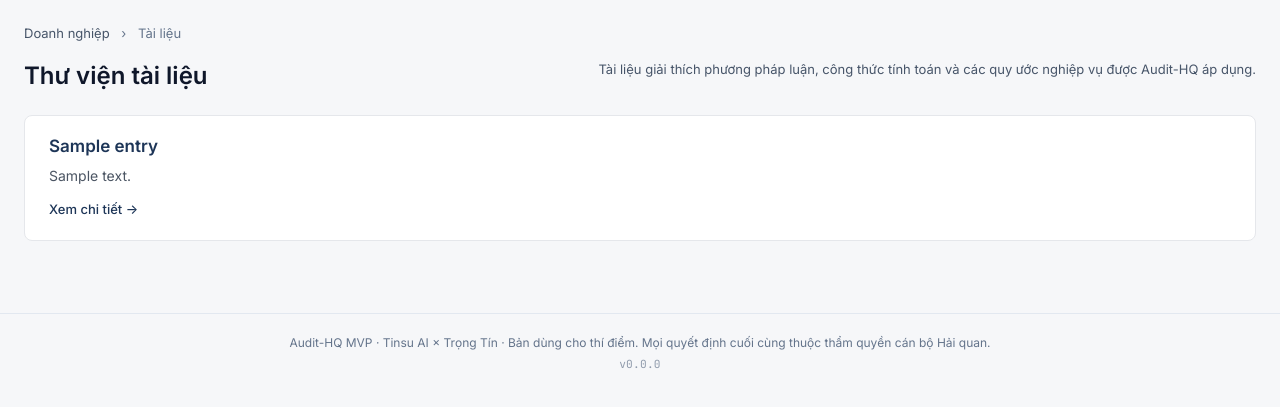
After one commit to TinsuAI/audit-hq-mvp, a FastAPI app: template app/templates/docs_index.html in a window 1280 px wide. The commit adds this page. Shown: the top 407 px of the page. Run offline with FastAPI, Linux system fonts and the light colour scheme; the template is opened without the code that fills it: most values are stand-ins (such as "Sample title", 1, 10 or a date in 2020).

Commit message:
feat(docs): add /tai-lieu index page + navbar link
- Index lists all PUBLIC_DOCS with title + description
- Each doc entry now has 3-field tuple (file, title, description)
- Navbar 📚 Tài liệu link visible to all logged-in users
- Breadcrumb on doc pages links back to index

```diff
--- a/app/static/style.css
+++ b/app/static/style.css
@@ -1227,3 +1227,47 @@ p { margin: 0 0 var(--space-3); }
 .docs-article ul, .docs-article ol { padding-left: 24px; }
 .docs-article li { margin: 4px 0; }
 .docs-article p { margin: 12px 0; }
+
+/* --- Docs index (thư viện tài liệu) --- */
+.docs-list {
+  list-style: none;
+  padding: 0;
+  margin: 24px 0;
+  display: grid;
+  grid-template-columns: repeat(auto-fit, minmax(320px, 1fr));
+  gap: 16px;
+}
+.docs-list-item { margin: 0; }
+.docs-card {
+  display: block;
+  padding: 20px 24px;
+  background: #fff;
+  border: 1px solid #e5e7eb;
+  border-radius: 8px;
+  text-decoration: none;
+  color: inherit;
+  transition: border-color 0.15s, box-shadow 0.15s, transform 0.15s;
+  height: 100%;
+}
+.docs-card:hover {
+  border-color: #1d3557;
+  box-shadow: 0 4px 12px rgba(29, 53, 87, 0.1);
+  transform: translateY(-1px);
+}
+.docs-card-title {
+  margin: 0 0 8px;
+  font-size: 17px;
+  color: #1d3557;
+  font-weight: 600;
+}
+.docs-card-desc {
+  margin: 0 0 12px;
+  color: #4b5563;
+  font-size: 14px;
+  line-height: 1.5;
+}
+.docs-card-link {
+  color: #1d3557;
+  font-weight: 500;
+  font-size: 13px;
+}
--- a/app/templates/base.html
+++ b/app/templates/base.html
@@ -32,6 +32,7 @@
     <a href="/admin/ai" class="header-link">🤖 AI</a>
     <a href="/admin/users" class="header-link">👥 Người dùng</a>
     {% endif %}
+    <a href="/tai-lieu" class="header-link" title="Thư viện tài liệu">📚 Tài liệu</a>
     <a href="/jobs" class="header-link" id="jobs-badge-link" title="Hàng đợi công việc">
       📋 Công việc <span class="jobs-badge" id="jobs-badge" style="display:none"></span>
     </a>
--- /dev/null
+++ b/app/templates/docs_index.html
@@ -0,0 +1,34 @@
+{% extends "base.html" %}
+{% block title %}Thư viện tài liệu — Audit-HQ{% endblock %}
+
+{% block content %}
+<nav class="breadcrumbs">
+  <a href="/companies">Doanh nghiệp</a>
+  <span class="sep">›</span>
+  Tài liệu
+</nav>
+
+<div class="page-header">
+  <h1>Thư viện tài liệu</h1>
+  <p class="page-subtitle">
+    Tài liệu giải thích phương pháp luận, công thức tính toán và các quy ước nghiệp vụ
+    được Audit-HQ áp dụng.
+  </p>
+</div>
+
+{% if entries %}
+<ul class="docs-list">
+  {% for entry in entries %}
+  <li class="docs-list-item">
+    <a href="/tai-lieu/{{ entry.slug }}" class="docs-card">
+      <h2 class="docs-card-title">{{ entry.title }}</h2>
+      <p class="docs-card-desc">{{ entry.description }}</p>
+      <span class="docs-card-link">Xem chi tiết →</span>
+    </a>
+  </li>
+  {% endfor %}
+</ul>
+{% else %}
+<p class="empty-state">Chưa có tài liệu nào.</p>
+{% endif %}
+{% endblock %}
--- a/app/templates/docs_page.html
+++ b/app/templates/docs_page.html
@@ -5,7 +5,7 @@
 <nav class="breadcrumbs">
   <a href="/companies">Doanh nghiệp</a>
   <span class="sep">›</span>
-  Tài liệu
+  <a href="/tai-lieu">Tài liệu</a>
   <span class="sep">›</span>
   {{ title }}
 </nav>
```
Also changed, not shown: app/routes/docs.py (+23 -3 lines), tests/test_jobs/test_docs_route.py (+40 -0 lines).
